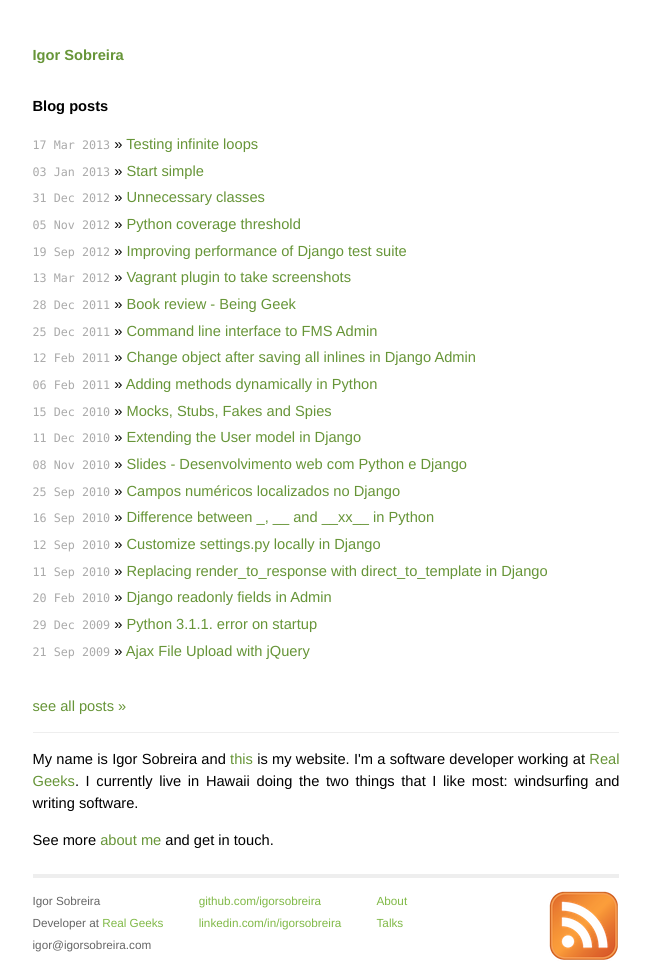
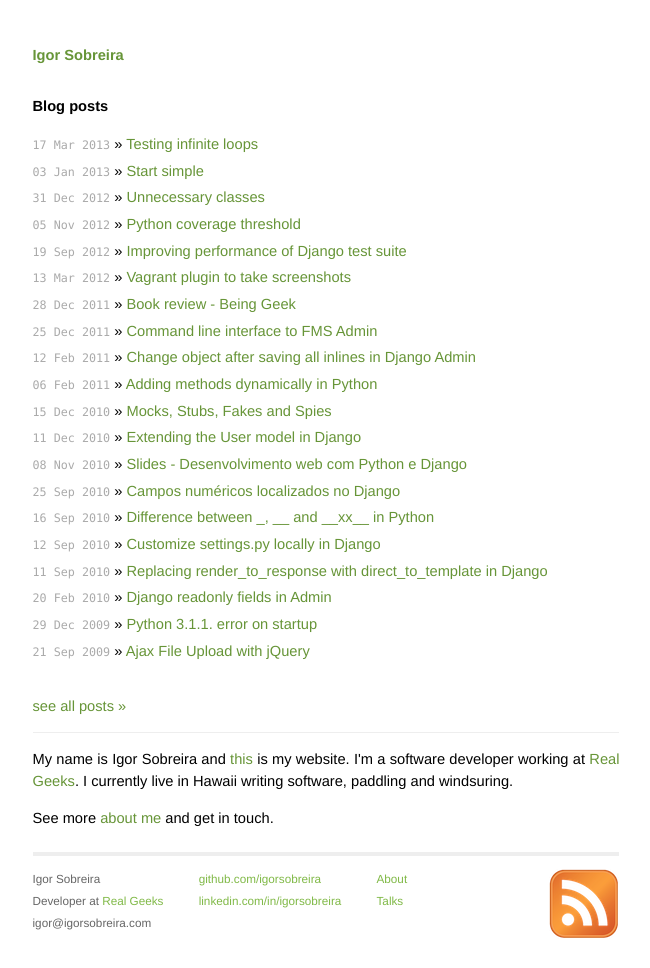
Before and after one commit to igorsobreira/igorsobreira.com, a Jekyll site: the page built from index.html, in a window 1280 px wide. Shown: the whole page, without its empty margins (314-964 px from the left). Built offline with Jekyll 4.4.1, drawn with Linux system fonts in a browser that asks for light colours; Markdown is read by kramdown in place of the engine named in the settings; after the commit the page ends 946 px from its top, so only the background shows below that.

```diff
--- a/_config.yml
+++ b/_config.yml
@@ -2,3 +2,4 @@ highlighter: true
 markdown: rdiscount
 future: false
 url: http://igorsobreira.com
+include: talks
--- a/about.html
+++ b/about.html
@@ -11,7 +11,7 @@ changefreq: monthly
 
   <img src="/assets/img/me.jpg" class="me" itemprop="photo">
 
-  <p>I'm a <span itemprop="title">software developer</span> and windsurfer, but I prefer to think of myself as a problem
+  <p>I'm a <span itemprop="title">software developer</span>, windsurfer and paddler, but I prefer to think of myself as a problem
     solver, I just happen to use software to solve specific problems and build something valuable to people. I'm from Brazil, currently living
     in Hawaii, working at <span itemprop="affiliation"><a href="http://www.realgeeks.com">Real Geeks</a></span> building web products for the Real Estate
     market.</p>
--- a/index.html
+++ b/index.html
@@ -21,7 +21,7 @@ changefreq: hourly
     <p>My name is <span itemprop="name">Igor Sobreira</span> and <a href="http://igorsobreira.com" itemprop="url">this</a>
     is my website. I'm a <span itemprop="title">software developer</span> working at
     <span itemprop="affiliation"><a href="http://www.realgeeks.com/">Real Geeks</a></span>.
-    I currently live in Hawaii doing the two things that I like most: windsurfing and writing software.
+    I currently live in Hawaii writing software, paddling and windsuring.
     </p>
     <p>See more <a href="/about.html">about me</a> and get in touch.</p>
   </div>
```
